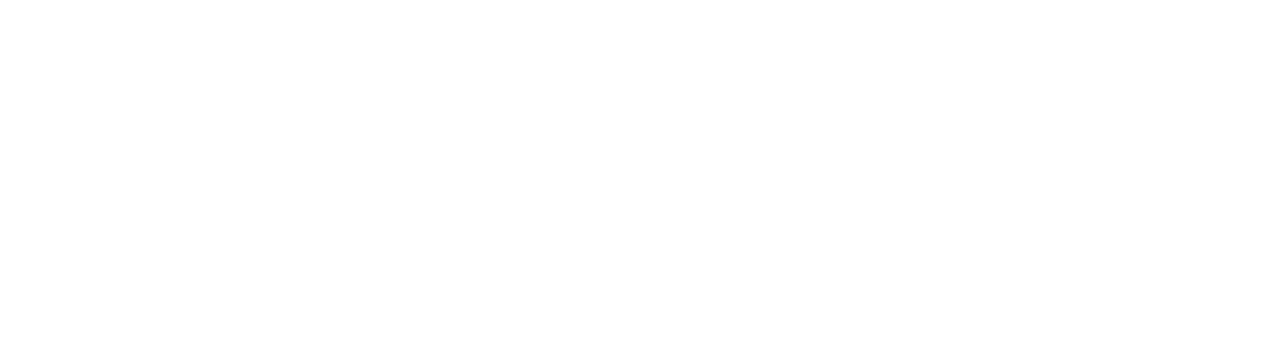
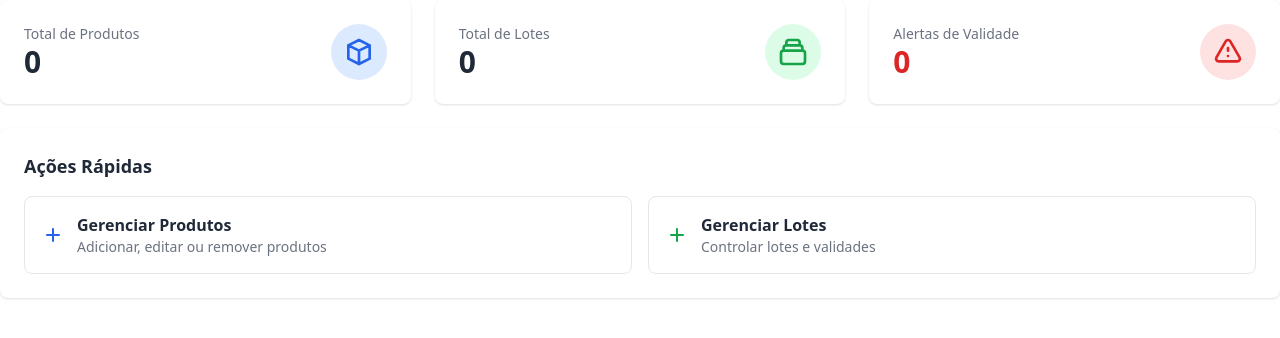
Before and after one commit to Gustavogds55/controle-estoque, a Nuxt app in the folder frontend/: page /dashboard in a window 1280 px wide. Before the commit this address had no page. Shown: the top 338 px of the page. Built offline with nearby package versions, Linux system fonts and the light colour scheme; no server answers.

Commit message:
Add dashboard

```diff
--- a/frontend/layouts/default.vue
+++ b/frontend/layouts/default.vue
@@ -1,30 +1,74 @@
 <template>
-  <div class="min-h-screen bg-gray-100">
-    <nav class="bg-white shadow-lg">
-      <div class="max-w-7xl mx-auto px-4">
-        <div class="flex justify-between h-16">
-          <div class="flex items-center">
+  <div class="min-h-screen bg-gray-100 flex">
+    <!-- Sidebar -->
+    <aside class="w-64 bg-white shadow-lg">
+      <div class="p-4 border-b">
         <h1 class="text-xl font-bold text-gray-800">Controle de Estoque</h1>
       </div>
+      <nav class="p-4">
+        <ul class="space-y-2">
+          <li>
+            <NuxtLink to="/dashboard" class="flex items-center p-3 rounded hover:bg-gray-100" active-class="bg-blue-50 text-blue-600">
+              <svg class="w-5 h-5 mr-3" fill="none" stroke="currentColor" viewBox="0 0 24 24">
+                <path stroke-linecap="round" stroke-linejoin="round" stroke-width="2" d="M3 12l2-2m0 0l7-7 7 7M5 10v10a1 1 0 001 1h3m10-11l2 2m-2-2v10a1 1 0 01-1 1h-3m-6 0a1 1 0 001-1v-4a1 1 0 011-1h2a1 1 0 011 1v4a1 1 0 001 1m-6 0h6"/>
+              </svg>
+              Dashboard
+            </NuxtLink>
+          </li>
+          <li>
+            <NuxtLink to="/produtos" class="flex items-center p-3 rounded hover:bg-gray-100" active-class="bg-blue-50 text-blue-600">
+              <svg class="w-5 h-5 mr-3" fill="none" stroke="currentColor" viewBox="0 0 24 24">
+                <path stroke-linecap="round" stroke-linejoin="round" stroke-width="2" d="M20 7l-8-4-8 4m16 0l-8 4m8-4v10l-8 4m0-10L4 7m8 4v10M4 7v10l8 4"/>
+              </svg>
+              Produtos
+            </NuxtLink>
+          </li>
+          <li>
+            <NuxtLink to="/lotes" class="flex items-center p-3 rounded hover:bg-gray-100" active-class="bg-blue-50 text-blue-600">
+              <svg class="w-5 h-5 mr-3" fill="none" stroke="currentColor" viewBox="0 0 24 24">
+                <path stroke-linecap="round" stroke-linejoin="round" stroke-width="2" d="M19 11H5m14 0a2 2 0 012 2v6a2 2 0 01-2 2H5a2 2 0 01-2-2v-6a2 2 0 012-2m14 0V9a2 2 0 00-2-2M5 11V9a2 2 0 012-2m0 0V5a2 2 0 012-2h6a2 2 0 012 2v2M7 7h10"/>
+              </svg>
+              Lotes
+            </NuxtLink>
+          </li>
+        </ul>
+      </nav>
+    </aside>
+
+    <!-- Main Content -->
+    <div class="flex-1 flex flex-col">
+      <!-- Top Bar -->
+      <header class="bg-white shadow-sm h-16 flex items-center justify-between px-6">
+        <h2 class="text-lg font-semibold text-gray-800">{{ pageTitle }}</h2>
         <div class="flex items-center space-x-4">
-            <NuxtLink to="/produtos" class="text-gray-700 hover:text-gray-900">Produtos</NuxtLink>
           <span class="text-gray-600">{{ authStore.user?.nome }}</span>
           <button @click="handleLogout" class="bg-red-500 text-white px-4 py-2 rounded hover:bg-red-600">
             Sair
           </button>
         </div>
-        </div>
-      </div>
-    </nav>
-    <main class="max-w-7xl mx-auto px-4 py-8">
+      </header>
+
+      <!-- Page Content -->
+      <main class="flex-1 p-6 overflow-auto">
         <slot />
       </main>
+    </div>
   </div>
 </template>
 
 <script setup>
 const authStore = useAuthStore()
 const router = useRouter()
+const route = useRoute()
+
+const pageTitle = computed(() => {
+  const titles = {
+    '/dashboard': 'Dashboard',
+    '/produtos': 'Produtos',
+    '/lotes': 'Lotes'
+  }
+  return titles[route.path] || 'Controle de Estoque'
+})
 
 const handleLogout = () => {
   authStore.logout()
--- /dev/null
+++ b/frontend/pages/dashboard.vue
@@ -0,0 +1,118 @@
+<template>
+  <div>
+    <div class="grid grid-cols-1 md:grid-cols-3 gap-6 mb-6">
+      <!-- Card Produtos -->
+      <div class="bg-white rounded-lg shadow p-6">
+        <div class="flex items-center justify-between">
+          <div>
+            <p class="text-gray-500 text-sm">Total de Produtos</p>
+            <p class="text-3xl font-bold text-gray-800">{{ stats.totalProdutos }}</p>
+          </div>
+          <div class="bg-blue-100 p-3 rounded-full">
+            <svg class="w-8 h-8 text-blue-600" fill="none" stroke="currentColor" viewBox="0 0 24 24">
+              <path stroke-linecap="round" stroke-linejoin="round" stroke-width="2" d="M20 7l-8-4-8 4m16 0l-8 4m8-4v10l-8 4m0-10L4 7m8 4v10M4 7v10l8 4"/>
+            </svg>
+          </div>
+        </div>
+      </div>
+
+      <!-- Card Lotes -->
+      <div class="bg-white rounded-lg shadow p-6">
+        <div class="flex items-center justify-between">
+          <div>
+            <p class="text-gray-500 text-sm">Total de Lotes</p>
+            <p class="text-3xl font-bold text-gray-800">{{ stats.totalLotes }}</p>
+          </div>
+          <div class="bg-green-100 p-3 rounded-full">
+            <svg class="w-8 h-8 text-green-600" fill="none" stroke="currentColor" viewBox="0 0 24 24">
+              <path stroke-linecap="round" stroke-linejoin="round" stroke-width="2" d="M19 11H5m14 0a2 2 0 012 2v6a2 2 0 01-2 2H5a2 2 0 01-2-2v-6a2 2 0 012-2m14 0V9a2 2 0 00-2-2M5 11V9a2 2 0 012-2m0 0V5a2 2 0 012-2h6a2 2 0 012 2v2M7 7h10"/>
+            </svg>
+          </div>
+        </div>
+      </div>
+
+      <!-- Card Alertas -->
+      <div class="bg-white rounded-lg shadow p-6">
+        <div class="flex items-center justify-between">
+          <div>
+            <p class="text-gray-500 text-sm">Alertas de Validade</p>
+            <p class="text-3xl font-bold text-red-600">{{ stats.alertas }}</p>
+          </div>
+          <div class="bg-red-100 p-3 rounded-full">
+            <svg class="w-8 h-8 text-red-600" fill="none" stroke="currentColor" viewBox="0 0 24 24">
+              <path stroke-linecap="round" stroke-linejoin="round" stroke-width="2" d="M12 9v2m0 4h.01m-6.938 4h13.856c1.54 0 2.502-1.667 1.732-3L13.732 4c-.77-1.333-2.694-1.333-3.464 0L3.34 16c-.77 1.333.192 3 1.732 3z"/>
+            </svg>
+          </div>
+        </div>
+      </div>
+    </div>
+
+    <!-- Ações Rápidas -->
+    <div class="bg-white rounded-lg shadow p-6">
+      <h3 class="text-lg font-semibold text-gray-800 mb-4">Ações Rápidas</h3>
+      <div class="grid grid-cols-1 md:grid-cols-2 gap-4">
+        <NuxtLink to="/produtos" class="flex items-center p-4 border rounded-lg hover:bg-gray-50 transition">
+          <svg class="w-6 h-6 text-blue-600 mr-3" fill="none" stroke="currentColor" viewBox="0 0 24 24">
+            <path stroke-linecap="round" stroke-linejoin="round" stroke-width="2" d="M12 6v6m0 0v6m0-6h6m-6 0H6"/>
+          </svg>
+          <div>
+            <p class="font-semibold text-gray-800">Gerenciar Produtos</p>
+            <p class="text-sm text-gray-500">Adicionar, editar ou remover produtos</p>
+          </div>
+        </NuxtLink>
+
+        <NuxtLink to="/lotes" class="flex items-center p-4 border rounded-lg hover:bg-gray-50 transition">
+          <svg class="w-6 h-6 text-green-600 mr-3" fill="none" stroke="currentColor" viewBox="0 0 24 24">
+            <path stroke-linecap="round" stroke-linejoin="round" stroke-width="2" d="M12 6v6m0 0v6m0-6h6m-6 0H6"/>
+          </svg>
+          <div>
+            <p class="font-semibold text-gray-800">Gerenciar Lotes</p>
+            <p class="text-sm text-gray-500">Controlar lotes e validades</p>
+          </div>
+        </NuxtLink>
+      </div>
+    </div>
+  </div>
+</template>
+
+<script setup>
+definePageMeta({
+  middleware: 'auth',
+  layout: 'default'
+})
+
+const { api } = useApi()
+
+const stats = ref({
+  totalProdutos: 0,
+  totalLotes: 0,
+  alertas: 0
+})
+
+const carregarStats = async () => {
+  try {
+    const [produtos, lotes] = await Promise.all([
+      api('/produtos'),
+      api('/lotes')
+    ])
+
+    stats.value.totalProdutos = produtos.length
+    stats.value.totalLotes = lotes.length
+
+    // Calcular alertas (lotes vencendo em 30 dias)
+    const hoje = new Date()
+    const trintaDias = new Date(hoje.getTime() + 30 * 24 * 60 * 60 * 1000)
+
+    stats.value.alertas = lotes.filter(lote => {
+      const dataValidade = new Date(lote.data_validade)
+      return dataValidade <= trintaDias
+    }).length
+  } catch (error) {
+    console.error('Erro ao carregar estatísticas:', error)
+  }
+}
+
+onMounted(() => {
+  carregarStats()
+})
+</script>
--- a/frontend/pages/index.vue
+++ b/frontend/pages/index.vue
@@ -5,5 +5,5 @@
 
 const authStore = useAuthStore()
 
-await navigateTo(authStore.isAuthenticated ? '/produtos' : '/login', { replace: true })
+await navigateTo(authStore.isAuthenticated ? '/dashboard' : '/login', { replace: true })
 </script>
--- a/frontend/pages/login.vue
+++ b/frontend/pages/login.vue
@@ -62,7 +62,7 @@
     })
 
     authStore.setAuth(response.user, response.token)
-    router.push('/produtos')
+    router.push('/dashboard')
   } catch (e) {
     error.value = 'Email ou senha inválidos'
   } finally {
@@ -72,7 +72,7 @@
 
 onMounted(() => {
   if (authStore.isAuthenticated) {
-    router.push('/produtos')
+    router.push('/dashboard')
   }
 })
 </script>
--- /dev/null
+++ b/frontend/pages/lotes/index.vue
@@ -0,0 +1,15 @@
+<template>
+  <div>
+    <div class="bg-white rounded-lg shadow p-6">
+      <h2 class="text-2xl font-bold text-gray-800 mb-4">Gerenciamento de Lotes</h2>
+      <p class="text-gray-600">Funcionalidade em desenvolvimento...</p>
+    </div>
+  </div>
+</template>
+
+<script setup>
+definePageMeta({
+  middleware: 'auth',
+  layout: 'default'
+})
+</script>
```
Lines whose indentation alone changed are shown as unchanged.
